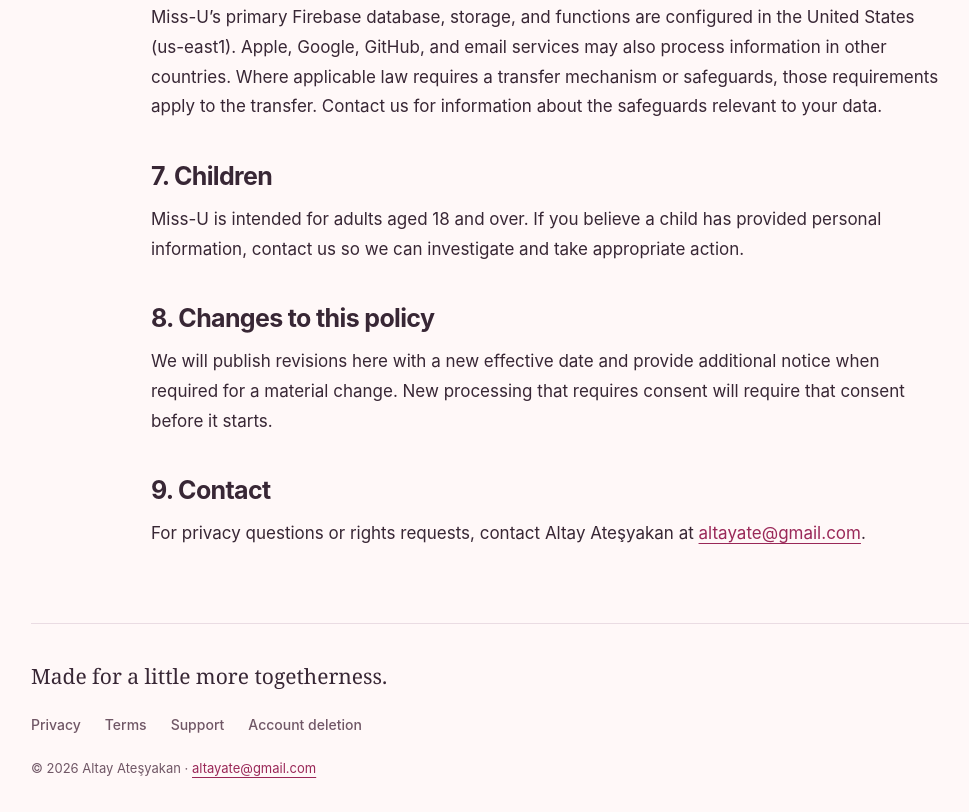
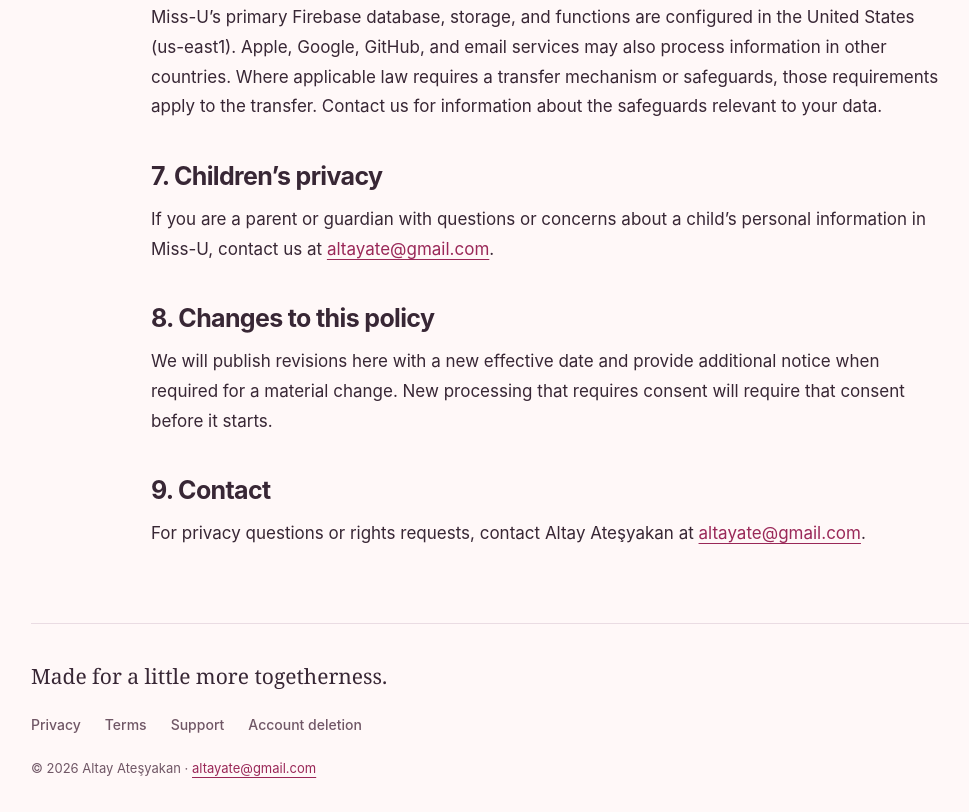
Before and after one commit to altayate/missu-site, a plain HTML site: page docs/privacy/index.html in a window 1280 px wide. Shown: the part 5254-6066 px from the top of the page, without its empty margins (89-1058 px from the left). Drawn offline with Linux system fonts and the light colour scheme.

Commit message:
Remove minimum-age restriction from privacy policy and terms

```diff
--- a/docs/privacy/index.html
+++ b/docs/privacy/index.html
@@ -75,8 +75,8 @@
 <p>Where a legal basis is required, we process data as necessary to provide the requested service, to meet legal obligations, for legitimate interests such as security and service reliability where permitted after considering your rights, or with consent where required. Permission to use the camera or send notifications is managed through iOS; it does not by itself constitute consent to unrelated processing.</p>
 <h2>6. International processing</h2>
 <p>Miss-U’s primary Firebase database, storage, and functions are configured in the United States (us-east1). Apple, Google, GitHub, and email services may also process information in other countries. Where applicable law requires a transfer mechanism or safeguards, those requirements apply to the transfer. Contact us for information about the safeguards relevant to your data.</p>
-<h2>7. Children</h2>
-<p>Miss-U is intended for adults aged 18 and over. If you believe a child has provided personal information, contact us so we can investigate and take appropriate action.</p>
+<h2>7. Children’s privacy</h2>
+<p>If you are a parent or guardian with questions or concerns about a child’s personal information in Miss-U, contact us at <a href="mailto:altayate@gmail.com">altayate@gmail.com</a>.</p>
 <h2>8. Changes to this policy</h2>
 <p>We will publish revisions here with a new effective date and provide additional notice when required for a material change. New processing that requires consent will require that consent before it starts.</p>
 </section>
```
Also changed, not shown: content/privacy.html (+2 -2 lines), content/terms.html (+1 -1 lines), docs/terms/index.html (+1 -1 lines).
